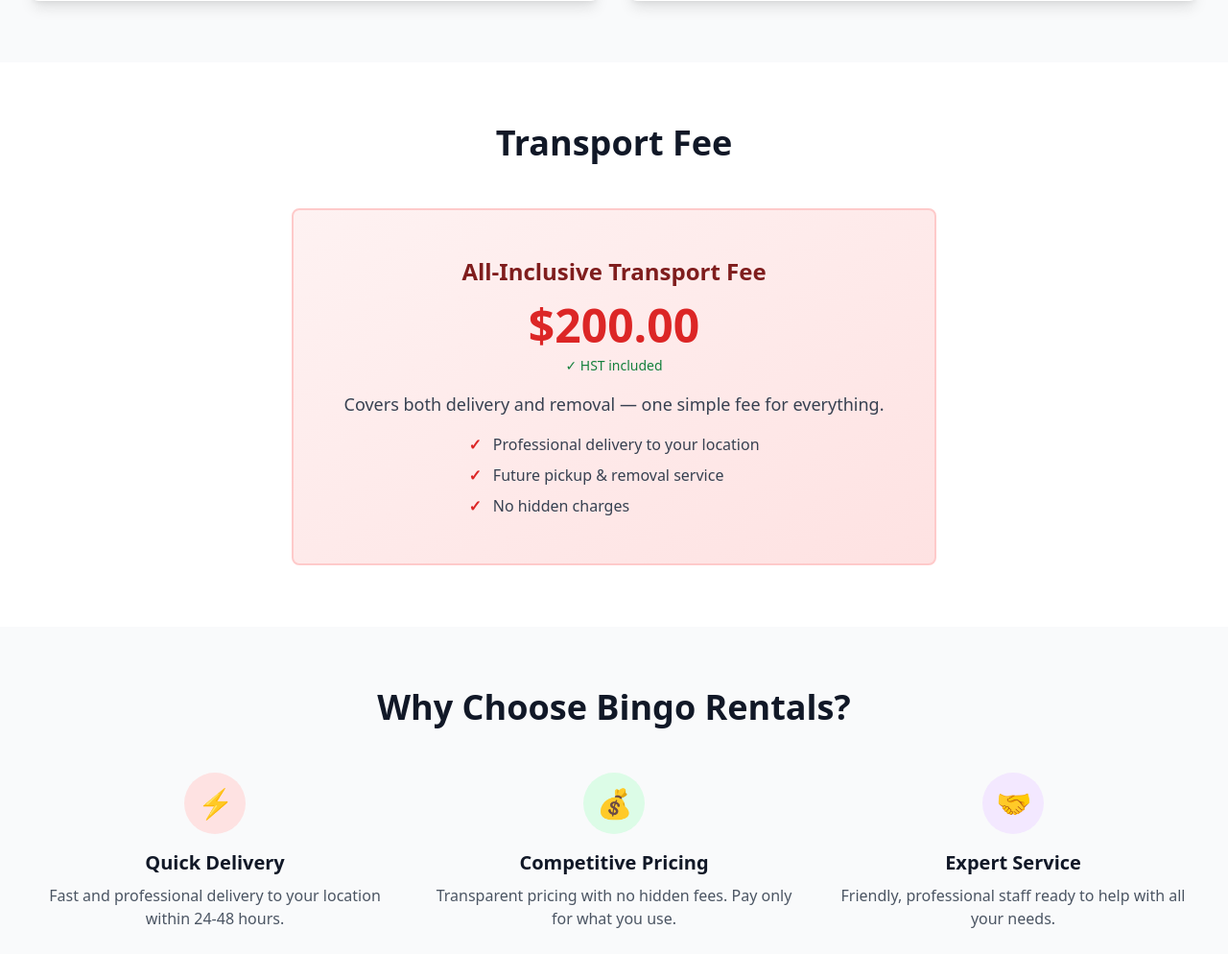
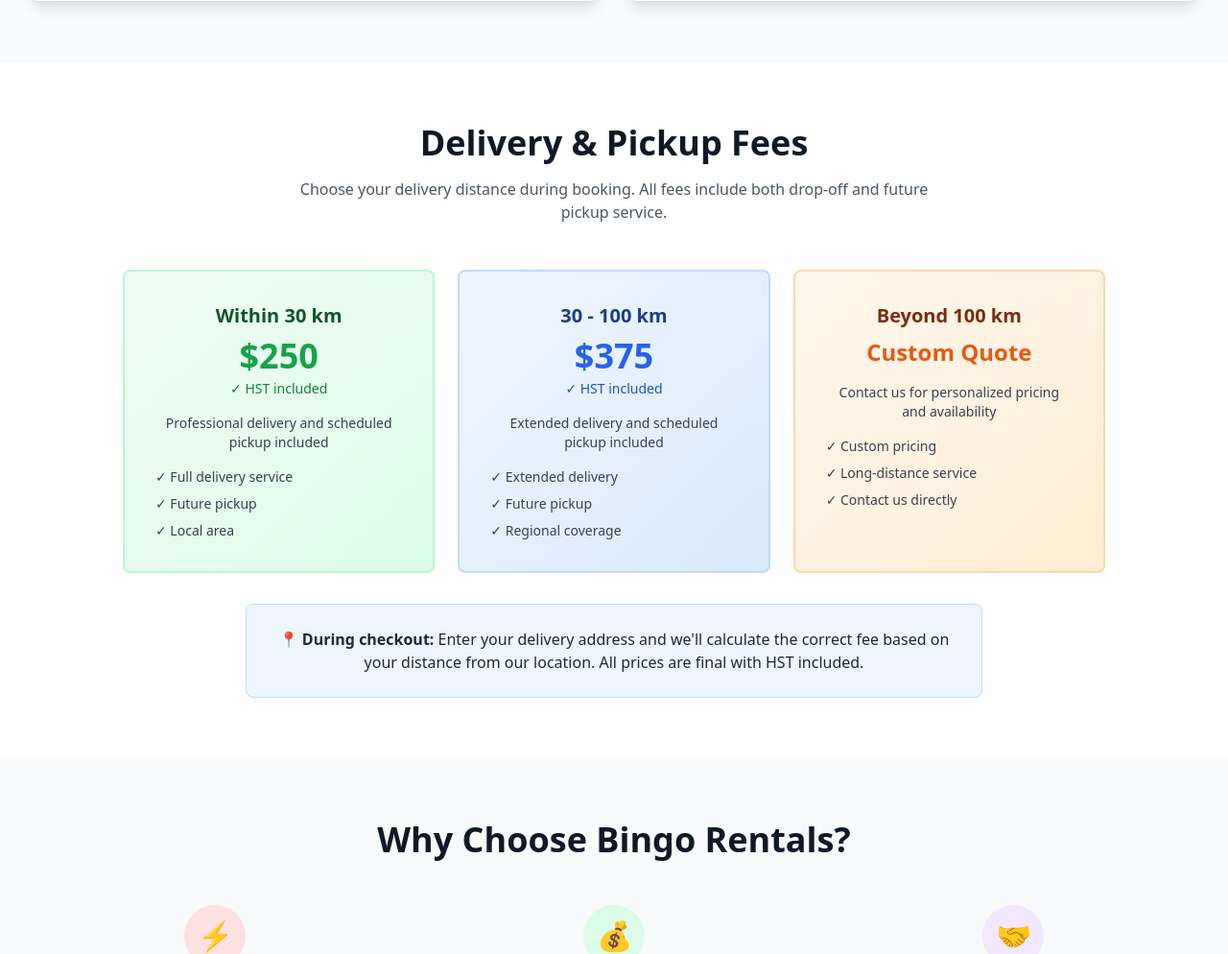
Before and after one commit to patrickodeh1/Bingo-Rentals, a Django app: page / in a window 1280 px wide. Shown: the part 1509-2503 px from the top of the page at 96% size. Run offline with Django 5.2, Linux system fonts and the light colour scheme; data comes from the database, SQL or seed files in the repository; parts of the project's set-up code (start-up, migrations or seed data) failed here and were passed over; some libraries are stand-ins or nearby versions.

Commit message:
Update pricing section to include detailed delivery and pickup fees based on distance

```diff
--- a/templates/landing.html
+++ b/templates/landing.html
@@ -139,19 +139,51 @@
     <!-- Pricing Section -->
     <section id="pricing" class="py-16 bg-white">
         <div class="max-w-7xl mx-auto px-4 sm:px-6 lg:px-8">
-            <h2 class="text-4xl font-bold text-center mb-12 text-gray-900">Transport Fee</h2>
-            <div class="max-w-2xl mx-auto">
-                <div class="bg-gradient-to-br from-red-50 to-red-100 rounded-lg p-12 border-2 border-red-200 text-center">
-                    <h3 class="text-2xl font-bold text-red-900 mb-4">All-Inclusive Transport Fee</h3>
-                    <p class="text-5xl font-bold text-red-600 mb-2">${{ pricing.transport_fee }}</p>
+            <h2 class="text-4xl font-bold text-center mb-4 text-gray-900">Delivery & Pickup Fees</h2>
+            <p class="text-center text-gray-600 mb-12 max-w-2xl mx-auto">Choose your delivery distance during booking. All fees include both drop-off and future pickup service.</p>
+
+            <div class="grid grid-cols-1 md:grid-cols-3 gap-6 max-w-5xl mx-auto">
+                <!-- Within 30km -->
+                <div class="bg-gradient-to-br from-green-50 to-green-100 rounded-lg p-8 border-2 border-green-200 text-center">
+                    <h3 class="text-xl font-bold text-green-900 mb-2">Within 30 km</h3>
+                    <p class="text-4xl font-bold text-green-600 mb-1">$250</p>
                     <p class="text-sm text-green-700 mb-4">✓ HST included</p>
-                    <p class="text-lg text-gray-700 mb-4">Covers both delivery and removal — one simple fee for everything.</p>
-                    <ul class="text-gray-700 space-y-2 text-left inline-block">
-                        <li class="flex items-center"><span class="text-red-600 font-bold mr-3">✓</span> Professional delivery to your location</li>
-                        <li class="flex items-center"><span class="text-red-600 font-bold mr-3">✓</span> Future pickup & removal service</li>
-                        <li class="flex items-center"><span class="text-red-600 font-bold mr-3">✓</span> No hidden charges</li>
+                    <p class="text-sm text-gray-700 mb-4">Professional delivery and scheduled pickup included</p>
+                    <ul class="text-sm text-gray-700 space-y-2 text-left">
+                        <li>✓ Full delivery service</li>
+                        <li>✓ Future pickup</li>
+                        <li>✓ Local area</li>
                     </ul>
                 </div>
+
+                <!-- 30-100km -->
+                <div class="bg-gradient-to-br from-blue-50 to-blue-100 rounded-lg p-8 border-2 border-blue-200 text-center">
+                    <h3 class="text-xl font-bold text-blue-900 mb-2">30 - 100 km</h3>
+                    <p class="text-4xl font-bold text-blue-600 mb-1">$375</p>
+                    <p class="text-sm text-blue-700 mb-4">✓ HST included</p>
+                    <p class="text-sm text-gray-700 mb-4">Extended delivery and scheduled pickup included</p>
+                    <ul class="text-sm text-gray-700 space-y-2 text-left">
+                        <li>✓ Extended delivery</li>
+                        <li>✓ Future pickup</li>
+                        <li>✓ Regional coverage</li>
+                    </ul>
+                </div>
+
+                <!-- Beyond 100km -->
+                <div class="bg-gradient-to-br from-orange-50 to-orange-100 rounded-lg p-8 border-2 border-orange-200 text-center">
+                    <h3 class="text-xl font-bold text-orange-900 mb-2">Beyond 100 km</h3>
+                    <p class="text-2xl font-bold text-orange-600 mb-4">Custom Quote</p>
+                    <p class="text-sm text-gray-700 mb-4">Contact us for personalized pricing and availability</p>
+                    <ul class="text-sm text-gray-700 space-y-2 text-left">
+                        <li>✓ Custom pricing</li>
+                        <li>✓ Long-distance service</li>
+                        <li>✓ Contact us directly</li>
+                    </ul>
+                </div>
+            </div>
+
+            <div class="mt-8 max-w-3xl mx-auto bg-blue-50 border border-blue-200 rounded-lg p-6 text-center">
+                <p class="text-gray-800"><strong>📍 During checkout:</strong> Enter your delivery address and we'll calculate the correct fee based on your distance from our location. All prices are final with HST included.</p>
             </div>
         </div>
     </section>
```
